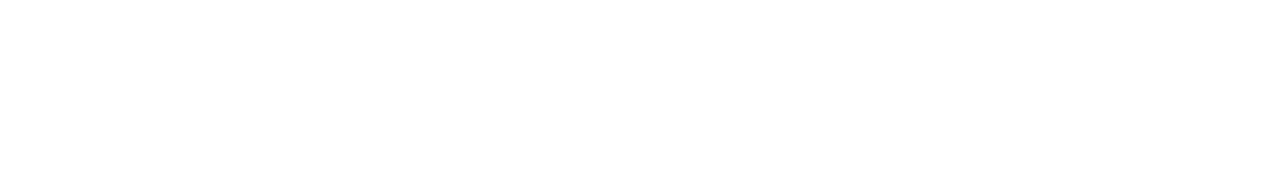
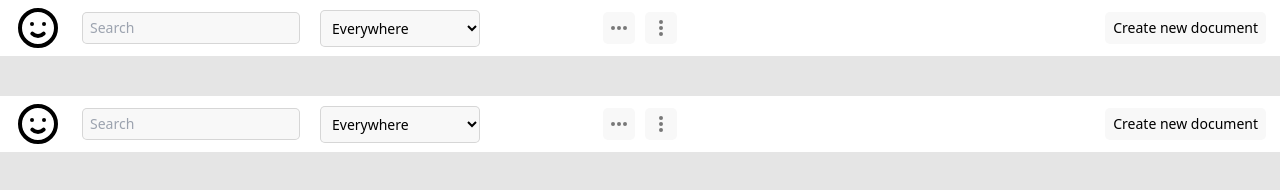
Before and after one commit to daudev4/actus, a website: page public/index.html in a window 1280 px wide. Drawn offline with nearby package versions, Linux system fonts and the light colour scheme; files that its build step writes are made by us from their sources.

Commit message:
header component creation

```diff
--- a/public/index.html
+++ b/public/index.html
@@ -4,10 +4,81 @@
     <meta charset="UTF-8">
     <link rel="stylesheet" href="index.css"/>
     <title>Layout</title>
-
 </head>
-<body>
-    <header>
+<body class="bg-gray-200">
+    <header class="bg-white">
+      <div class="flex items-center gap-5 px-3.5 py-1 container mx-auto">
+        <div class="flex-1 flex gap-5 items-center">
+          <a class="text-black" href="#">
+            <svg xmlns="http://www.w3.org/2000/svg" class="h-12 w-12" fill="none" viewBox="0 0 24 24" stroke="currentColor">
+              <path stroke-linecap="round" stroke-linejoin="round" stroke-width="2" d="M14.828 14.828a4 4 0 01-5.656 0M9 10h.01M15 10h.01M21 12a9 9 0 11-18 0 9 9 0 0118 0z" />
+            </svg>
+          </a>
+          <div class="input">
+            <input class="p-2 text-base bg-gray-100 ring-1 ring-gray-300 ring-inset rounded" type="search" name="header-search" aria-label="Search" placeholder="Search">
+          </div>
+          <div class="select">
+            <select class="w-40 p-2 text-base bg-gray-100 ring-1 ring-gray-300 ring-inset rounded" name="header-search-filter" aria-label="Search area">
+              <option value="everywhere">Everywhere</option>
+              <option value="everywhere">Nowhere</option>
+            </select>
+          </div>
+        </div>
+        <div class="flex items-center">
+          <button class="flex justify-center items-center w-8 h-8 text-gray-400 bg-gray-100 rounded" type="button">
+            <svg class="h-5 w-5" xmlns="http://www.w3.org/2000/svg" viewBox="0 0 20 20" fill="currentColor">
+              <path d="M6 10a2 2 0 11-4 0 2 2 0 014 0zM12 10a2 2 0 11-4 0 2 2 0 014 0zM16 12a2 2 0 100-4 2 2 0 000 4z" />
+            </svg>
+          </button>
+          <button class="flex justify-center items-center w-8 h-8 ml-2.5 text-gray-400 bg-gray-100 rounded" type="button">
+            <svg xmlns="http://www.w3.org/2000/svg" class="h-5 w-5" viewBox="0 0 20 20" fill="currentColor">
+              <path d="M10 6a2 2 0 110-4 2 2 0 010 4zM10 12a2 2 0 110-4 2 2 0 010 4zM10 18a2 2 0 110-4 2 2 0 010 4z" />
+            </svg>
+          </button>
+        </div>
+        <div class="flex-1 flex justify-end items-center gap-5">
+          <button class="p-2 text-base bg-gray-100 whitespace-nowrap rounded" type="button">
+            Create new document
+          </button>
+        </div>
+      </div>
+    </header>
+    <header class="bg-white mt-10">
+      <div class="grid grid-cols-header gap-5 px-3.5 py-1 container mx-auto">
+        <div class="flex gap-5 items-center justify-self-start">
+          <a class="text-black" href="#">
+            <svg xmlns="http://www.w3.org/2000/svg" class="h-12 w-12" fill="none" viewBox="0 0 24 24" stroke="currentColor">
+              <path stroke-linecap="round" stroke-linejoin="round" stroke-width="2" d="M14.828 14.828a4 4 0 01-5.656 0M9 10h.01M15 10h.01M21 12a9 9 0 11-18 0 9 9 0 0118 0z" />
+            </svg>
+          </a>
+          <div class="input">
+            <input class="p-2 text-base bg-gray-100 ring-1 ring-gray-300 ring-inset rounded" type="search" name="header-search" aria-label="Search" placeholder="Search">
+          </div>
+          <div class="select">
+            <select class="w-40 p-2 text-base bg-gray-100 ring-1 ring-gray-300 ring-inset rounded" name="header-search-filter" aria-label="Search area">
+              <option value="everywhere">Everywhere</option>
+              <option value="everywhere">Nowhere</option>
+            </select>
+          </div>
+        </div>
+        <div class="flex items-center">
+          <button class="flex justify-center items-center w-8 h-8 text-gray-400 bg-gray-100 rounded" type="button">
+            <svg class="h-5 w-5" xmlns="http://www.w3.org/2000/svg" viewBox="0 0 20 20" fill="currentColor">
+              <path d="M6 10a2 2 0 11-4 0 2 2 0 014 0zM12 10a2 2 0 11-4 0 2 2 0 014 0zM16 12a2 2 0 100-4 2 2 0 000 4z" />
+            </svg>
+          </button>
+          <button class="flex justify-center items-center w-8 h-8 ml-2.5 text-gray-400 bg-gray-100 rounded" type="button">
+            <svg xmlns="http://www.w3.org/2000/svg" class="h-5 w-5" viewBox="0 0 20 20" fill="currentColor">
+              <path d="M10 6a2 2 0 110-4 2 2 0 010 4zM10 12a2 2 0 110-4 2 2 0 010 4zM10 18a2 2 0 110-4 2 2 0 010 4z" />
+            </svg>
+          </button>
+        </div>
+        <div class="flex justify-end items-center gap-5 justify-self-end">
+          <button class="p-2 text-base bg-gray-100 whitespace-nowrap rounded" type="button">
+            Create new document
+          </button>
+        </div>
+      </div>
     <!--    place to add content    -->
     </header>
 
--- a/tailwind.config.js
+++ b/tailwind.config.js
@@ -4,7 +4,23 @@ module.exports = {
       './src/**/*.css',
   ],
   theme: {
-    extend: {},
+    fontSize: {
+      base: ['14px', '16px'],
+    },
+    borderRadius: {
+      DEFAULT: '5px',
+    },
+    extend: {
+      colors: {
+        'gray-100': '#f8f8f8',
+        'gray-200': '#E5E5E5',
+        'gray-300': '#D6D6D6',
+        'gray-400': '#787878',
+      },
+      gridTemplateColumns: {
+        'header': 'minmax(auto, 1fr) auto minmax(auto, 1fr)'
+      },
+    },
   },
   plugins: [],
 }
```
